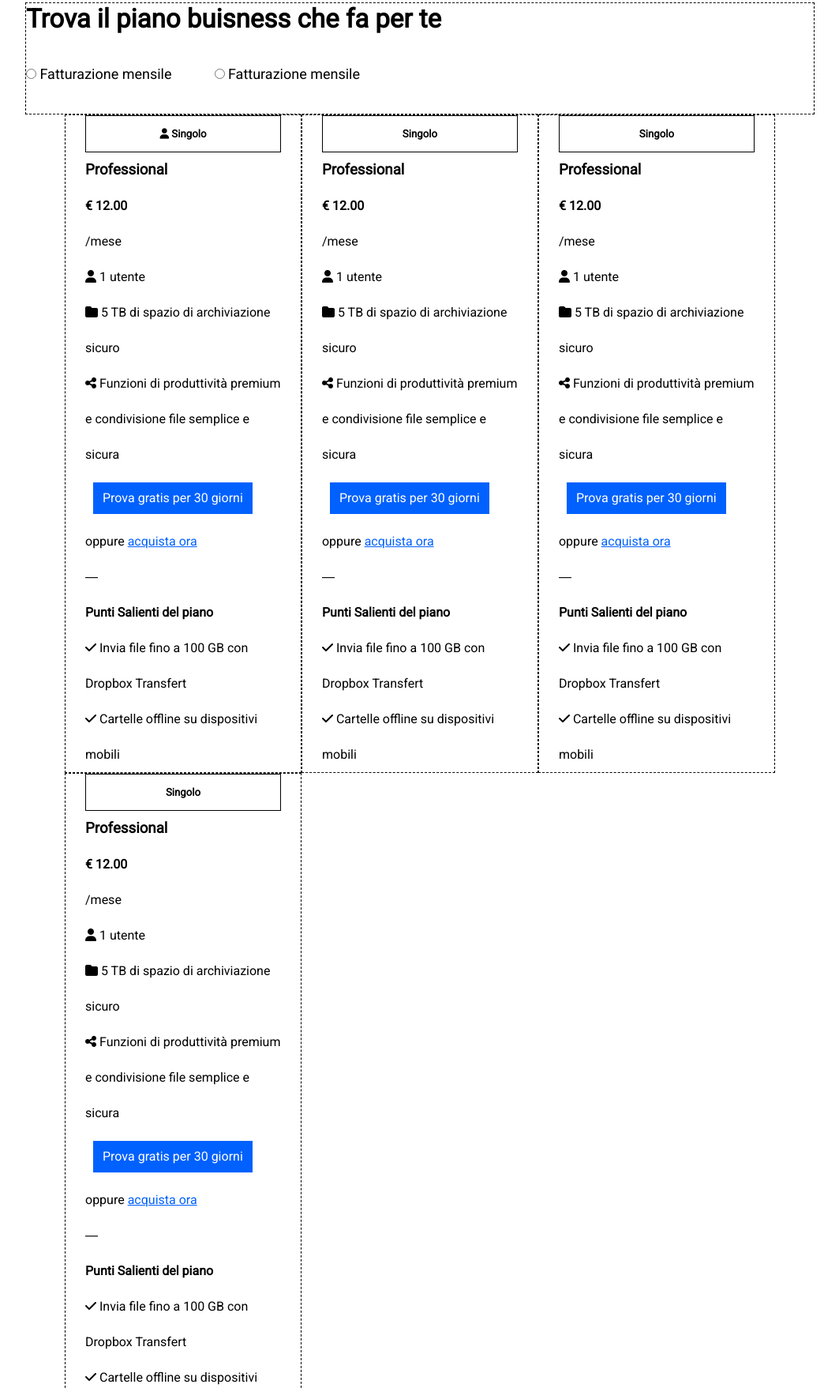
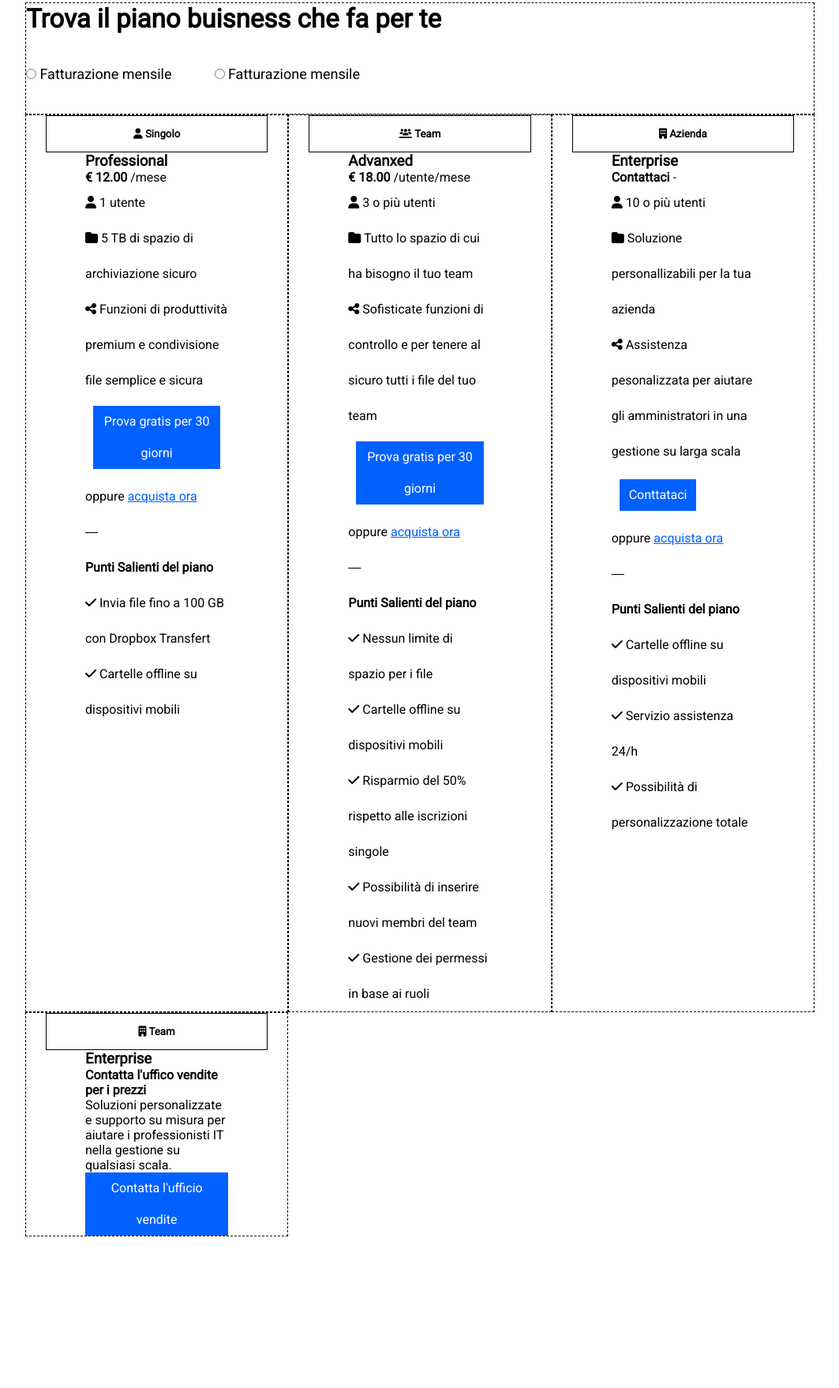
Before and after one commit to S1nghAmandeep/htmlcss-dropbox, a plain HTML site: page index.html in a window 1280 px wide. Shown: the part 957-2715 px from the top of the page at 79% size, without its empty margins (108-1171 px from the left). After the commit the page ends 2523 px from the top, so only its background shows below. Drawn offline with Linux system fonts and the light colour scheme.

Commit message:
added-four-col-in-section-2

```diff
--- a/index.html
+++ b/index.html
@@ -81,13 +81,16 @@
                     </div>
                 </div>
 
-                <div class="card card-divider">
+                              <!-- inizio lista piano di acquisto -->
+
+                <div class="card">
                     <div class="col-4 collon">
                         <h5><i class="fa-solid fa-user"></i> Singolo</h5>
+                        <div class="card-divider">
+                            <h3>Professional</h3>
+                            <strong>&euro; 12.00</strong>
+                            <span class="month">/mese</span>
                             <ul class="buy-list">
-                            <li><h3>Professional</h3></li>
-                            <li><strong>&euro; 12.00</strong></li>
-                            <li>/mese</li>
                                 <li><i class="fa-solid fa-user"></i> 1 utente</li>
                                 <li><i class="fa-solid fa-folder"></i> 5 TB di spazio di archiviazione sicuro</li>
                                 <li><i class="fa-solid fa-share-nodes"></i> Funzioni di produttività premium e condivisione file semplice e sicura</li>
@@ -100,56 +103,67 @@
                             </ul>
                         </div>
 
+
+                    </div>
+
                     <div class="col-4 collon">
-                        <h5>Singolo</h5>
+                        <h5><i class="fa-solid fa-users-line"></i> Team</h5>
+                        <div class="card-divider">
+                                <h3>Advanxed</h3>
+                                <strong>&euro; 18.00</strong>
+                                <span class="month">/utente/mese</span>
                                 <ul class="buy-list">
-                            <li><h3>Professional</h3></li>
-                            <li><strong>&euro; 12.00</strong></li>
-                            <li>/mese</li>
-                            <li><i class="fa-solid fa-user"></i> 1 utente</li>
-                            <li><i class="fa-solid fa-folder"></i> 5 TB di spazio di archiviazione sicuro</li>
-                            <li><i class="fa-solid fa-share-nodes"></i> Funzioni di produttività premium e condivisione file semplice e sicura</li>
+                                     <li><i class="fa-solid fa-user"></i> 3 o più utenti</li>
+                                     <li><i class="fa-solid fa-folder"></i> Tutto lo spazio di cui ha bisogno il tuo team</li>
+                                     <li><i class="fa-solid fa-share-nodes"></i> Sofisticate funzioni di controllo e per tenere al sicuro tutti i file del tuo team</li>
                                      <li class="nav-button"><a class="click-button" href="">Prova gratis per 30 giorni</a></li>
                                      <li>oppure <a class="buy-product" href="http://">acquista ora</a></li>
                                      <li> &#8213; </li>
                                      <li><strong>Punti Salienti del piano</strong></li>
-                            <li><i class="fa-solid fa-check"></i> Invia file fino a 100 GB con Dropbox Transfert</li>
+                                     <li><i class="fa-solid fa-check"></i> Nessun limite di spazio per i file</li>
                                      <li><i class="fa-solid fa-check"></i> Cartelle offline su dispositivi mobili</li>
-                        </ul></div>
+                                     <li><i class="fa-solid fa-check"></i> Risparmio del 50% rispetto alle iscrizioni singole</li>
+                                     <li><i class="fa-solid fa-check"></i> Possibilità di inserire nuovi membri del team</li>
+                                     <li><i class="fa-solid fa-check"></i> Gestione dei permessi in base ai ruoli</li>
+                            </ul>
+                        </div>
+                    </div>
 
                     <div class="col-4 collon">
-                        <h5>Singolo</h5>
+                        <h5><i class="fa-solid fa-building"></i> Azienda</h5>
+                        <div class="card-divider">
+                                <h3>Enterprise</h3>
+                                <strong>Contattaci</strong>
+                                <span class="month">-</span>
                                 <ul class="buy-list">
-                            <li><h3>Professional</h3></li>
-                            <li><strong>&euro; 12.00</strong></li>
-                            <li>/mese</li>
-                            <li><i class="fa-solid fa-user"></i> 1 utente</li>
-                            <li><i class="fa-solid fa-folder"></i> 5 TB di spazio di archiviazione sicuro</li>
-                            <li><i class="fa-solid fa-share-nodes"></i> Funzioni di produttività premium e condivisione file semplice e sicura</li>
-                            <li class="nav-button"><a class="click-button" href="">Prova gratis per 30 giorni</a></li>
+                                    <li><i class="fa-solid fa-user"></i> 10 o più utenti</li>
+                                    <li><i class="fa-solid fa-folder"></i> Soluzione personallizabili per la tua azienda</li>
+                                    <li><i class="fa-solid fa-share-nodes"></i> Assistenza pesonalizzata per aiutare gli amministratori in una gestione su larga scala</li>
+                                    <li class="nav-button"><a class="click-button" href="">Conttataci</a></li>
                                     <li>oppure <a class="buy-product" href="http://">acquista ora</a></li>
                                     <li> &#8213; </li>
                                     <li><strong>Punti Salienti del piano</strong></li>
-                            <li><i class="fa-solid fa-check"></i> Invia file fino a 100 GB con Dropbox Transfert</li>
                                     <li><i class="fa-solid fa-check"></i> Cartelle offline su dispositivi mobili</li>
-                        </ul></div>
+                                    <li><i class="fa-solid fa-check"></i> Servizio assistenza 24/h</li>
+                                    <li><i class="fa-solid fa-check"></i> Possibilità di personalizzazione totale</li>
+                                </ul>
+                        </div>
+                    </div>
 
-                    <div class="col-4 collon">
-                        <h5>Singolo</h5>
-                        <ul class="buy-list">
-                            <li><h3>Professional</h3></li>
-                            <li><strong>&euro; 12.00</strong></li>
-                            <li>/mese</li>
-                            <li><i class="fa-solid fa-user"></i> 1 utente</li>
-                            <li><i class="fa-solid fa-folder"></i> 5 TB di spazio di archiviazione sicuro</li>
-                            <li><i class="fa-solid fa-share-nodes"></i> Funzioni di produttività premium e condivisione file semplice e sicura</li>
-                            <li class="nav-button"><a class="click-button" href="">Prova gratis per 30 giorni</a></li>
-                            <li>oppure <a class="buy-product" href="http://">acquista ora</a></li>
-                            <li> &#8213; </li>
-                            <li><strong>Punti Salienti del piano</strong></li>
-                            <li><i class="fa-solid fa-check"></i> Invia file fino a 100 GB con Dropbox Transfert</li>
-                            <li><i class="fa-solid fa-check"></i> Cartelle offline su dispositivi mobili</li>
-                        </ul></div>
+                    <div class="col-4 collon collon4">
+                        <h5><i class="fa-solid fa-building"></i> Team</h5>
+                        <div class="card-divider forth-card">
+                            <div>
+                                <h3>Enterprise</h3>
+                                <strong>Contatta l'uffico vendite per i prezzi</strong>
+                                <p class="description-team">Soluzioni personalizzate e supporto su misura per aiutare i professionisti IT nella gestione su qualsiasi scala.</p>
+                            </div>
+                            <a class="click-button office-button" href="">Contatta l'ufficio vendite</a>
+                        </div>
+
+
+
+                    </div>
                 </div>
             </div>
         </section>
```
Lines whose indentation alone changed are shown as unchanged.
